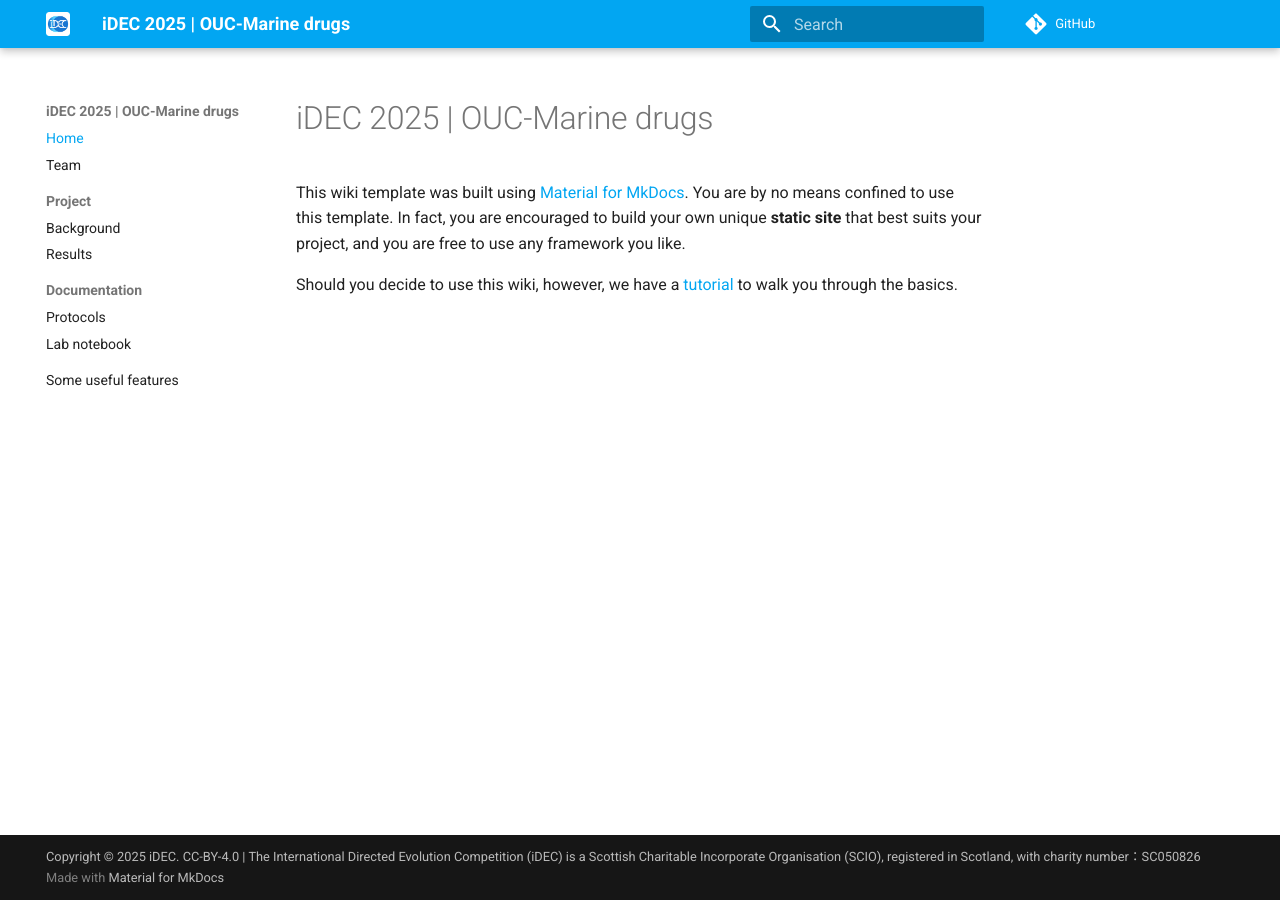
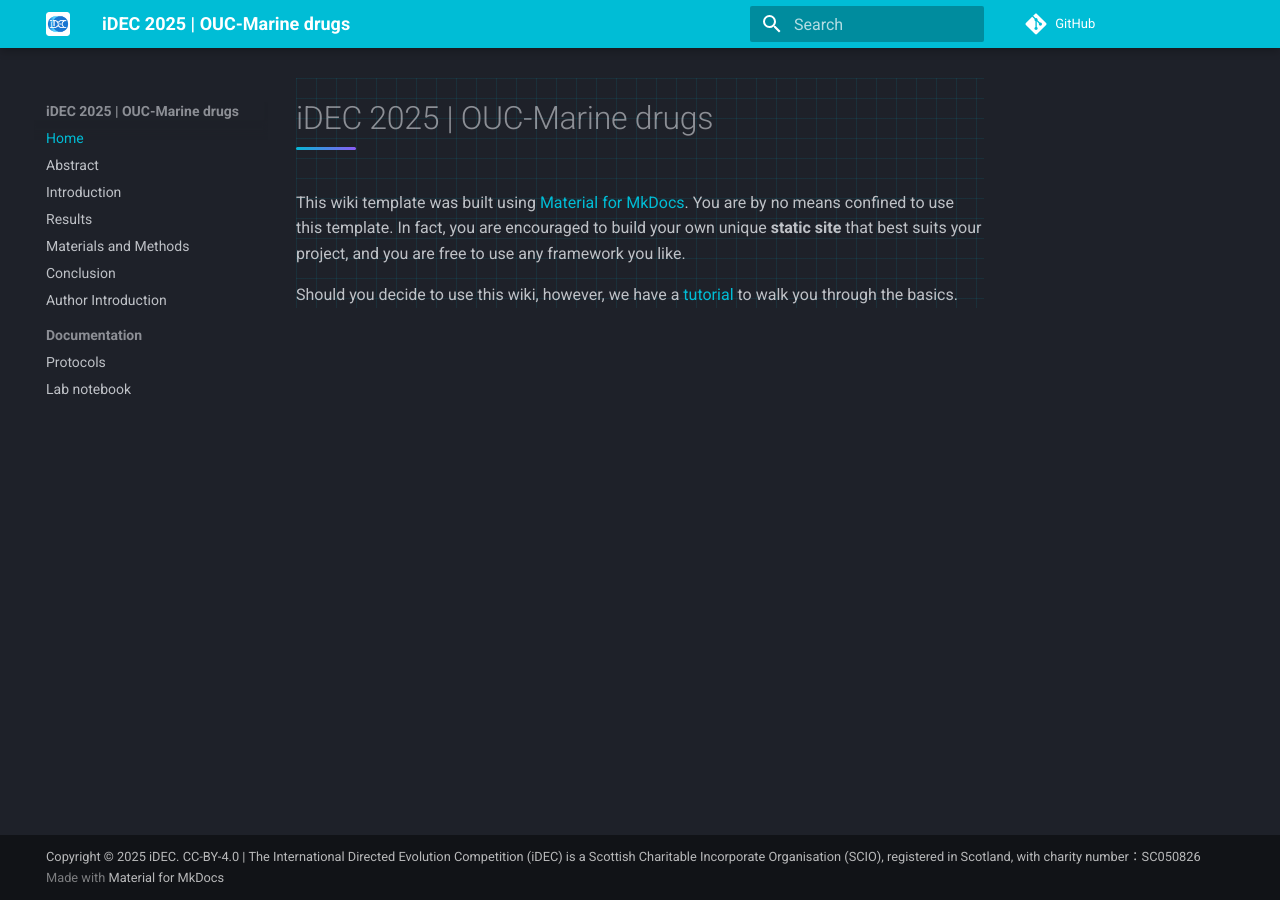
Before and after one commit to idec-teams/2025_OUC-Marine_drugs, an MkDocs documentation site: the page built from docs/index.md, in a window 1280 px wide. Built offline with MkDocs 1.6.1 and Material for MkDocs 9.7.7, drawn with Linux system fonts in a browser that asks for light colours; comment, search, counter and statistics services are not loaded.

Commit message:
初始化

```diff
--- a/mkdocs.yml
+++ b/mkdocs.yml
@@ -4,47 +4,51 @@ theme:
   name: material
   logo: img/idec-wiki-logo-white-bg.png
   favicon: img/idec-wiki-logo.png
+  custom_dir: overrides  # 用于存放自定义CSS
 
   palette:
-    primary: light blue
-    accent: blue
+    primary: cyan
+    accent: deep purple
+    scheme: slate  # 深色模式增强科技感
 
   features:
     - navigation.sections
+    - navigation.instant
+    - content.tabs.link
 
 markdown_extensions:
   - footnotes
-
-  # For MathJax
   - pymdownx.arithmatex:
       generic: true
-
-  # For buttons and image control
   - attr_list
+  - pymdownx.highlight:
+      anchor_linenums: true
+  - pymdownx.inlinehilite
+  - pymdownx.snippets
 
 extra_javascript:
-  # For MathJax: https://squidfunk.github.io/mkdocs-material/reference/mathjax/
   - javascripts/config.js
   - https://polyfill.io/v3/polyfill.min.js?features=es6
   - https://cdn.jsdelivr.net/npm/mathjax@3/es5/tex-mml-chtml.js
-
-  # For sortable data tables: https://squidfunk.github.io/mkdocs-material/reference/data-tables/
   - https://cdnjs.cloudflare.com/ajax/libs/tablesort/5.2.1/tablesort.min.js
   - javascripts/tables.js
 
+extra_css:
+  - stylesheets/extra.css  # 自定义科技感和化学感样式
+
 edit_uri: blob/main/docs/
-
 repo_url: https://github.com/idec-teams/2025_OUC-Marine_drugs
 
 copyright: Copyright &copy; 2025 iDEC. CC-BY-4.0 | The International Directed Evolution Competition (iDEC) is a Scottish Charitable Incorporate Organisation (SCIO), registered in Scotland, with charity number：SC050826
 
 nav:
   - Home: index.md
-  - Team: team.md
-  - Project:
-      - Background: project/background.md
-      - Results: project/results.md
+  - Abstract: abstract.md
+  - Introduction: introduction.md
+  - Results: results.md
+  - Materials and Methods: materials_and_methods.md
+  - Conclusion: conclusion.md
+  - Author Introduction: author_introduction.md
   - Documentation:
       - Protocols: documentation/protocols.md
       - Lab notebook: documentation/notebook.md
-  - Some useful features: useful_features.md
--- /dev/null
+++ b/overrides/stylesheets/extra.css
@@ -0,0 +1,40 @@
+/* 科技感网格背景 */
+:root {
+    --md-background-color: #0f172a;
+    --md-primary-fg-color: #06b6d4;
+    --md-accent-fg-color: #8b5cf6;
+    --md-code-bg-color: #1e293b;
+}
+
+.md-content__inner {
+    background-image:
+            linear-gradient(rgba(6, 182, 212, 0.1) 1px, transparent 1px),
+            linear-gradient(90deg, rgba(6, 182, 212, 0.1) 1px, transparent 1px);
+    background-size: 20px 20px;
+}
+
+/* 化学分子结构风格标题装饰 */
+.md-content h1 {
+    position: relative;
+    padding-bottom: 0.5rem;
+}
+
+.md-content h1::after {
+    content: "";
+    position: absolute;
+    left: 0;
+    bottom: 0;
+    width: 60px;
+    height: 3px;
+    background: linear-gradient(90deg, #06b6d4, #8b5cf6);
+    border-radius: 3px;
+}
+
+/* 内容区块样式 */
+.content {
+    background: rgba(30, 41, 59, 0.7);
+    border-left: 3px solid #06b6d4;
+    padding: 1.5rem;
+    border-radius: 4px;
+    margin: 1rem 0;
+}
```
Also changed, not shown: abstract.md (added, +3 -0 lines).
